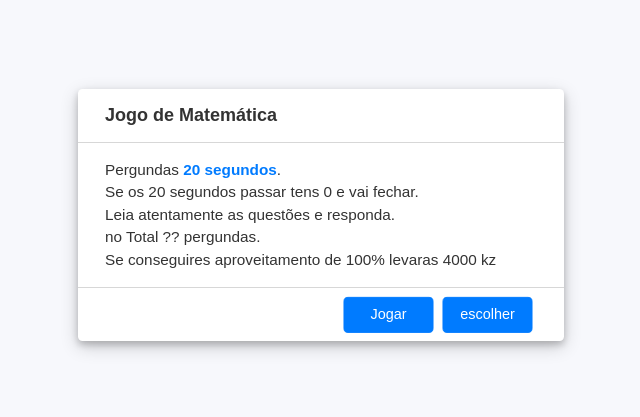
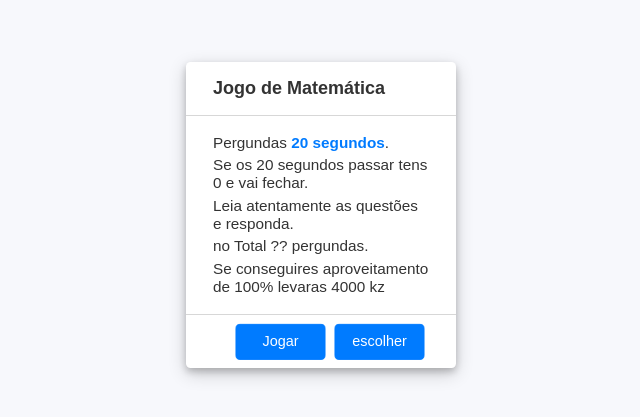
Before and after one commit to CristoPedro/JOGO, a plain HTML site: page index.html in a window 1280 px wide. Shown: the part 185-602 px from the top of the page, without its empty margins (319-959 px from the left). Drawn offline with Linux system fonts and the light colour scheme.

Commit message:
alteracao
test

```diff
--- a/style.css
+++ b/style.css
@@ -213,7 +213,7 @@ body {
 }
 
 .info_box{
-    width: 540px;
+    max-width: 300px;
     background: #fff;
     border-radius: 5px;
     transform: translate(-50%, -50%) scale(0.9);
```
